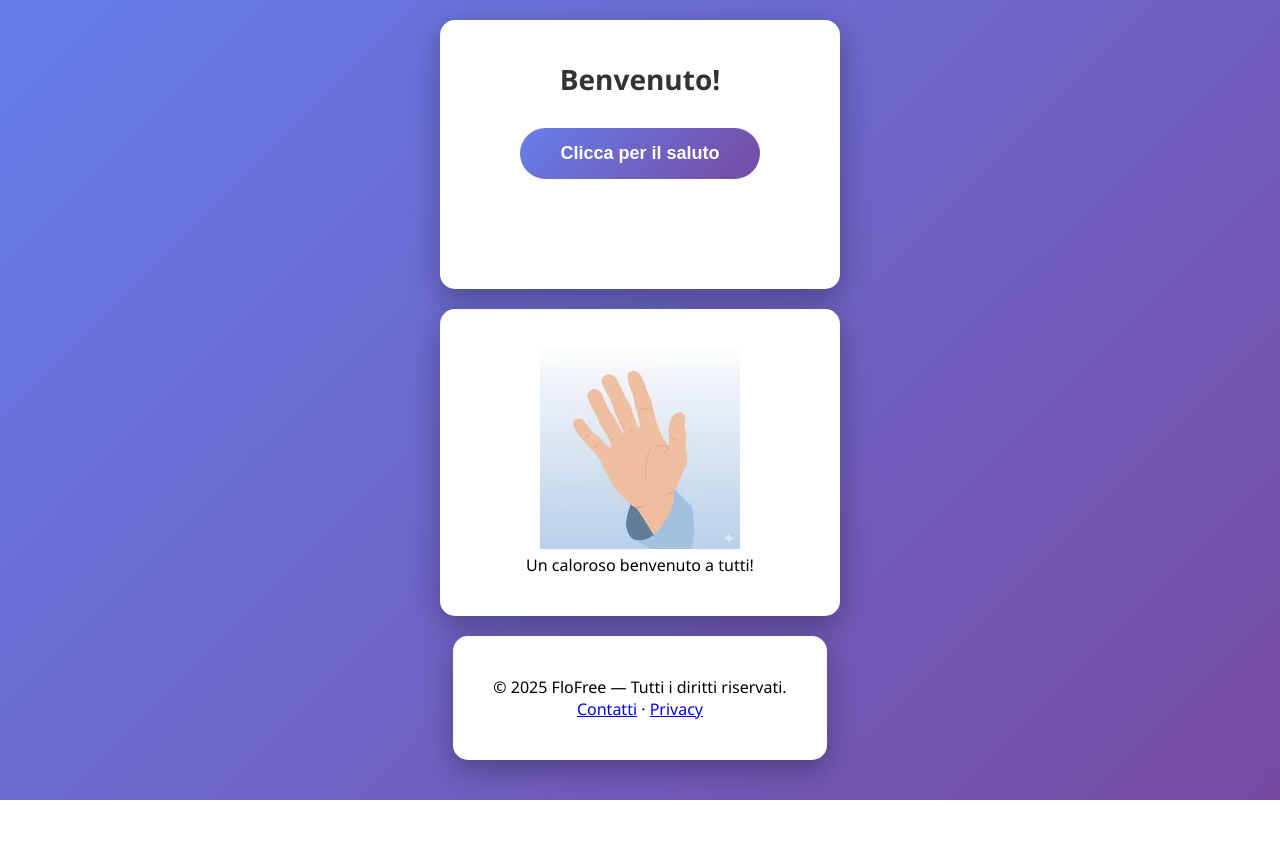
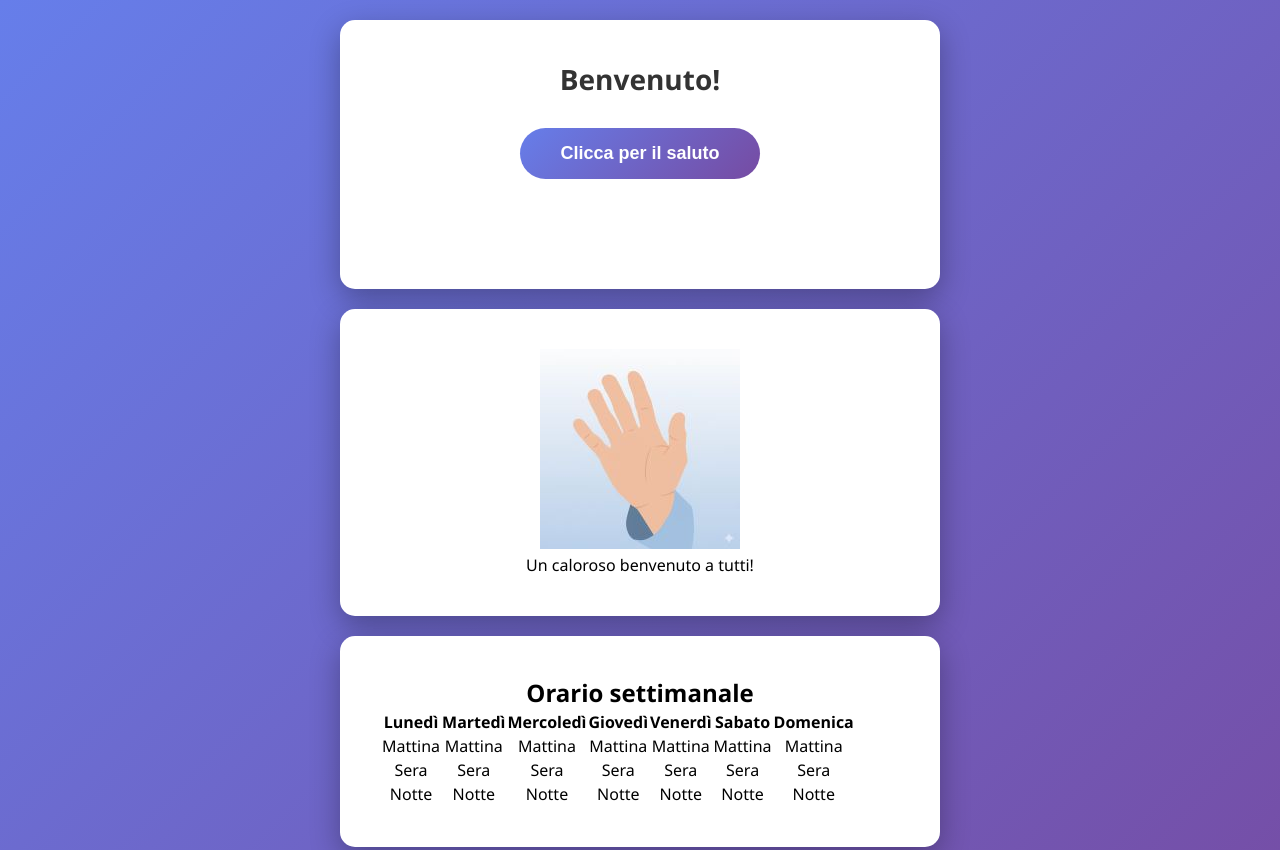
Before and after one commit to FloFree/Inteligencia, a plain HTML site: page src/index.html in a window 1280 px wide. Shown: the top 850 px of the page. Before the commit the page ends 800 px from the top, so only its background shows below. Drawn offline with Linux system fonts and the light colour scheme.

Commit message:
intelligence page

```diff
--- a/src/index.html
+++ b/src/index.html
@@ -23,6 +23,52 @@
         </figure>
     </div>
 
+    <div class="container">
+        <h2>Orario settimanale</h2>
+        <table class="orario">
+            <thead>
+                <tr>
+                    <th>Lunedì</th>
+                    <th>Martedì</th>
+                    <th>Mercoledì</th>
+                    <th>Giovedì</th>
+                    <th>Venerdì</th>
+                    <th>Sabato</th>
+                    <th>Domenica</th>
+                </tr>
+            </thead>
+            <tbody>
+                <tr>
+                    <td>Mattina</td>
+                    <td>Mattina</td>
+                    <td>Mattina</td>
+                    <td>Mattina</td>
+                    <td>Mattina</td>
+                    <td>Mattina</td>
+                    <td>Mattina</td>
+                </tr>
+                <tr>
+                    <td>Sera</td>
+                    <td>Sera</td>
+                    <td>Sera</td>
+                    <td>Sera</td>
+                    <td>Sera</td>
+                    <td>Sera</td>
+                    <td>Sera</td>
+                </tr>
+                <tr>
+                    <td>Notte</td>
+                    <td>Notte</td>
+                    <td>Notte</td>
+                    <td>Notte</td>
+                    <td>Notte</td>
+                    <td>Notte</td>
+                    <td>Notte</td>
+                </tr>
+            </tbody>
+        </table>
+    </div>
+
     <footer class="site-footer">
         <div class="container footer-content">
             <p>© 2025 FloFree — Tutti i diritti riservati.</p>
--- a/src/style.css
+++ b/src/style.css
@@ -21,7 +21,7 @@ body {
     border-radius: 15px;
     box-shadow: 0 10px 30px rgba(0, 0, 0, 0.3);
     text-align: center;
-    max-width: 400px;
+    max-width: 600px;
     width: 100%;
     margin-bottom: 20px;
 }
```
